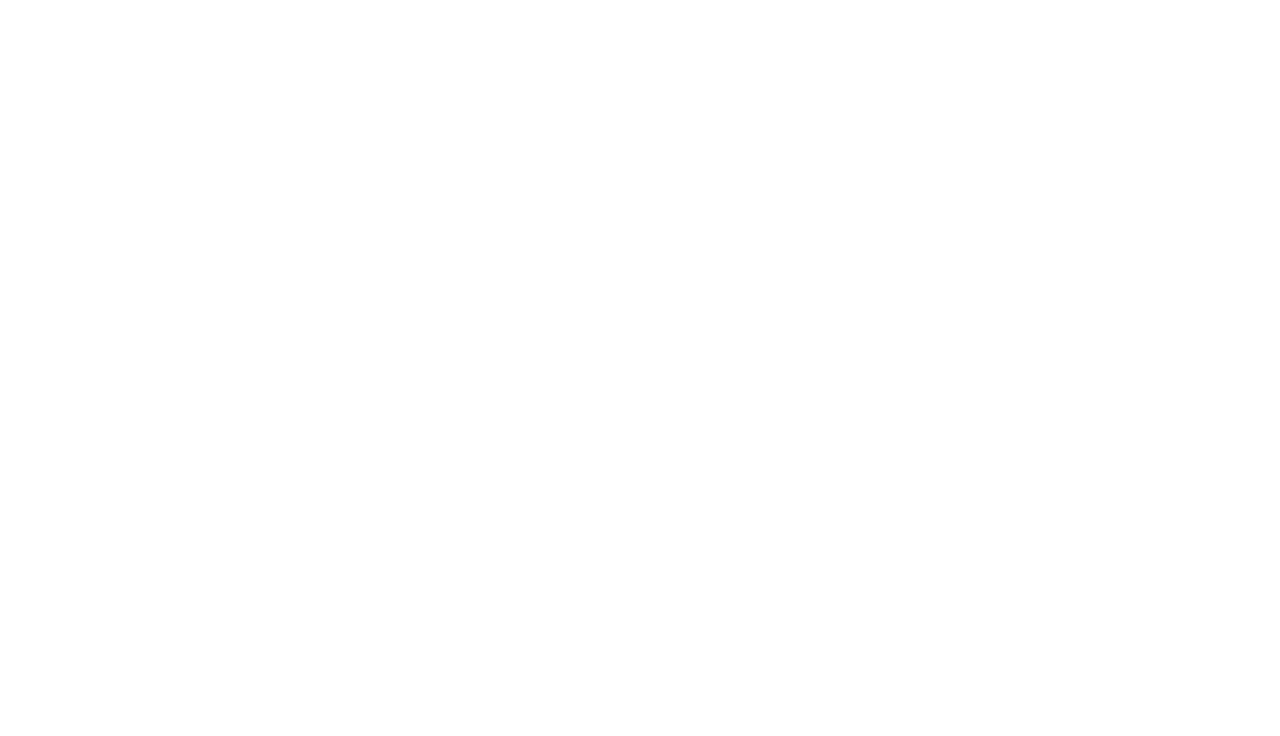
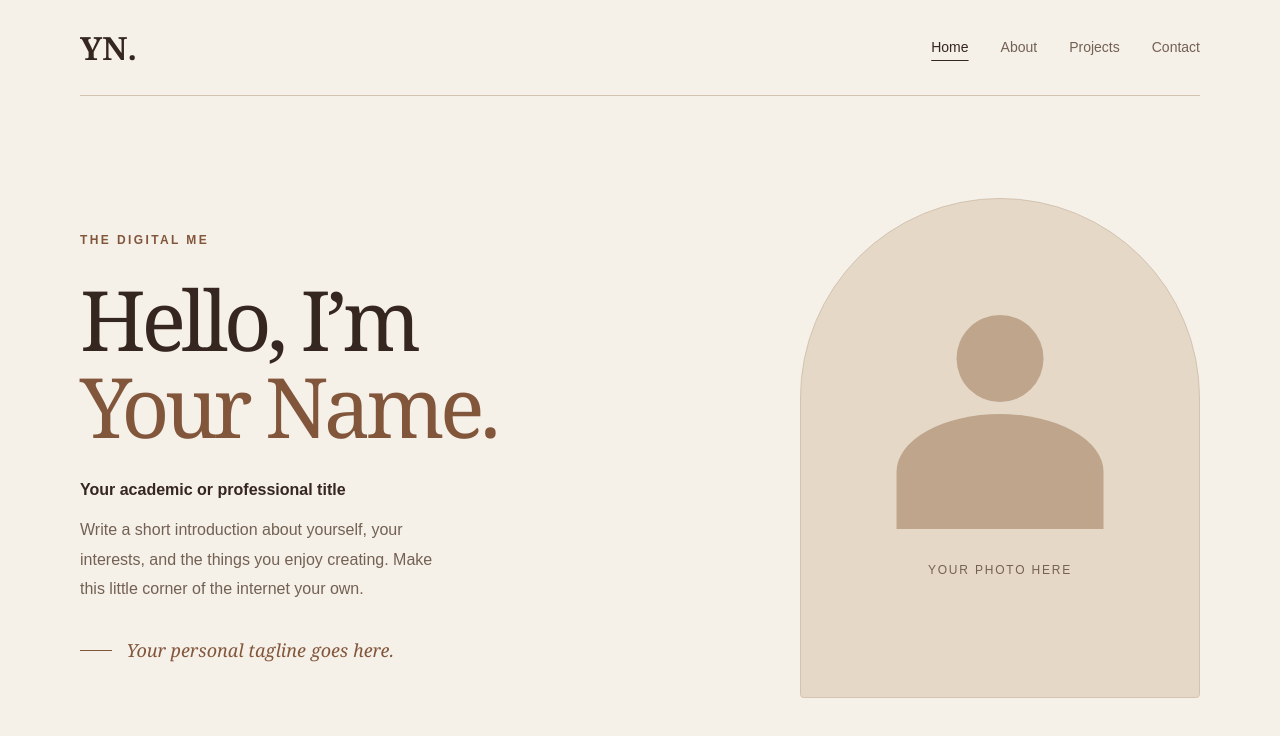
Before and after one commit to Wanplusplus/euanportfolio, a plain HTML site: page index.html in a window 1280 px wide. Drawn offline with Linux system fonts and the light colour scheme.

Commit message:
Second commit

```diff
--- a/index.html
+++ b/index.html
@@ -3,9 +3,66 @@
     <head>
     <meta charset="UTF-8">
     <meta name="viewport" content="width=device-width, initial-scale=1.0">
-    <title>Document</title>
+    <meta name="description" content="A personal portfolio introduction.">
+    <title>Your Name | Personal Portfolio</title>
+    <link rel="stylesheet" href="styles.css">
     </head>
     <body>
+    <header class="site-header container">
+        <a class="brand" href="#home" aria-label="Your Name, home">YN.</a>
 
+        <nav aria-label="Main navigation">
+        <ul class="nav-list">
+            <li>
+            <a class="nav-link" href="#home" aria-current="page">Home</a>
+            </li>
+
+
+            <li><span class="nav-link" aria-disabled="true">About</span></li>
+            <li><span class="nav-link" aria-disabled="true">Projects</span></li>
+            <li><span class="nav-link" aria-disabled="true">Contact</span></li>
+        </ul>
+        </nav>
+    </header>
+
+    <main id="home">
+        <section class="hero container" aria-labelledby="hero-title">
+        <div class="hero-content">
+            <p class="eyebrow">The Digital Me</p>
+
+            <h1 id="hero-title">
+            Hello, I’m
+            <span>Your Name.</span>
+            </h1>
+
+            <p class="hero-role">
+            Your academic or professional title
+            </p>
+
+            <p class="hero-description">
+            Write a short introduction about yourself, your interests,
+            and the things you enjoy creating. Make this little corner
+            of the internet your own.
+            </p>
+
+            <p class="hero-tagline">
+            Your personal tagline goes here.
+            </p>
+        </div>
+
+        <figure class="hero-portrait">
+
+
+            <div
+            class="photo-placeholder"
+            role="img"
+            aria-label="Placeholder for your personal photograph"
+            >
+            <span class="placeholder-person" aria-hidden="true"></span>
+            <span class="photo-label" aria-hidden="true">Your photo here</span>
+            </div>
+        </figure>
+        </section>
+    </main>
     </body>
     </html>
--- /dev/null
+++ b/styles.css
@@ -0,0 +1,268 @@
+    /* Earthy color palette */
+    :root {
+    --background: #f5f0e8;
+    --text: #35271f;
+    --muted: #736153;
+    --accent: #82563b;
+    --sand: #e6d8c7;
+    --silhouette: #bfa58c;
+    --border: #d3c3b1;
+    }
+
+    * {
+    box-sizing: border-box;
+    }
+
+    body {
+    margin: 0;
+    background: var(--background);
+    color: var(--text);
+    font-family: Arial, Helvetica, sans-serif;
+    line-height: 1.6;
+    }
+
+    .container {
+    width: min(1120px, calc(100% - 3rem));
+    margin-inline: auto;
+    }
+
+    /* Navbar */
+    .site-header {
+    min-height: 96px;
+    display: flex;
+    align-items: center;
+    justify-content: space-between;
+    gap: 1rem;
+    border-bottom: 1px solid var(--border);
+    }
+
+    .brand {
+    color: var(--text);
+    font-family: Georgia, "Times New Roman", serif;
+    font-size: 2rem;
+    font-weight: 700;
+    text-decoration: none;
+    }
+
+    .nav-list {
+    display: flex;
+    flex-wrap: wrap;
+    gap: 0.5rem 2rem;
+    margin: 0;
+    padding: 0;
+    list-style: none;
+    }
+
+    .nav-link {
+    display: inline-flex;
+    align-items: center;
+    min-height: 44px;
+    color: var(--muted);
+    font-size: 0.875rem;
+    text-decoration: none;
+    }
+
+    .nav-link[aria-current="page"] {
+    color: var(--text);
+    text-decoration: underline;
+    text-underline-offset: 8px;
+    }
+
+    a:focus-visible {
+    outline: 2px solid var(--accent);
+    outline-offset: 5px;
+    }
+
+    /* Hero */
+    .hero {
+    display: grid;
+    grid-template-columns: minmax(0, 1.2fr) minmax(0, 1fr);
+    align-items: center;
+    gap: clamp(2rem, 6vw, 6rem);
+    min-height: calc(100vh - 96px);
+    min-height: calc(100svh - 96px);
+    padding-block: 4rem;
+    }
+
+    .hero-content {
+    min-width: 0;
+    }
+
+    .eyebrow {
+    margin: 0 0 1.5rem;
+    color: var(--accent);
+    font-size: 0.75rem;
+    font-weight: 700;
+    letter-spacing: 0.2em;
+    text-transform: uppercase;
+    }
+
+    h1 {
+    margin: 0;
+    font-family: Georgia, "Times New Roman", serif;
+    font-size: clamp(3.25rem, 6.5vw, 5.75rem);
+    font-weight: 400;
+    line-height: 1.05;
+    letter-spacing: -0.055em;
+    overflow-wrap: anywhere;
+    }
+
+    h1 span {
+    display: block;
+    color: var(--accent);
+    }
+
+    .hero-role {
+    margin: 1.75rem 0 0.75rem;
+    font-size: 1rem;
+    font-weight: 600;
+    }
+
+    .hero-description {
+    max-width: 42ch;
+    margin: 0;
+    color: var(--muted);
+    font-size: 1rem;
+    line-height: 1.85;
+    }
+
+    .hero-tagline {
+    display: flex;
+    align-items: center;
+    gap: 0.9rem;
+    margin: 2rem 0 0;
+    color: var(--accent);
+    font-family: Georgia, "Times New Roman", serif;
+    font-size: 1.125rem;
+    font-style: italic;
+    }
+
+    .hero-tagline::before {
+    content: "";
+    width: 2rem;
+    height: 1px;
+    flex-shrink: 0;
+    background: var(--accent);
+    }
+
+    /* Portrait placeholder; no image download needed */
+    .hero-portrait {
+    width: min(100%, 25rem);
+    justify-self: end;
+    margin: 0;
+    }
+
+    .photo-placeholder,
+    .profile-photo {
+    display: block;
+    width: 100%;
+    aspect-ratio: 4 / 5;
+    border: 1px solid var(--border);
+    border-radius: 13rem 13rem 0.25rem 0.25rem;
+    object-fit: cover;
+    }
+
+    .photo-placeholder {
+    display: flex;
+    flex-direction: column;
+    align-items: center;
+    justify-content: center;
+    gap: 2rem;
+    overflow: hidden;
+    background: var(--sand);
+    }
+
+    .placeholder-person {
+    position: relative;
+    width: 52%;
+    height: 43%;
+    }
+
+    .placeholder-person::before,
+    .placeholder-person::after {
+    content: "";
+    position: absolute;
+    left: 50%;
+    transform: translateX(-50%);
+    background: var(--silhouette);
+    }
+
+    .placeholder-person::before {
+    top: 0;
+    width: 42%;
+    aspect-ratio: 1;
+    border-radius: 50%;
+    }
+
+    .placeholder-person::after {
+    bottom: 0;
+    width: 100%;
+    height: 54%;
+    border-radius: 50% 50% 0 0;
+    }
+
+    .photo-label {
+    color: var(--muted);
+    font-size: 0.75rem;
+    letter-spacing: 0.15em;
+    text-transform: uppercase;
+    }
+
+    /* Tablets and smaller screens */
+    @media (max-width: 800px) {
+    .hero {
+        grid-template-columns: minmax(0, 1fr);
+        min-height: auto;
+        gap: 3rem;
+        padding-block: 3.5rem;
+    }
+
+    .hero-content {
+        max-width: 36rem;
+    }
+
+    .hero-portrait {
+        width: min(100%, 23rem);
+        justify-self: center;
+    }
+    }
+
+    /* Phones */
+    @media (max-width: 480px) {
+    .container {
+        width: calc(100% - 2rem);
+    }
+
+    .site-header {
+        flex-direction: column;
+        align-items: flex-start;
+        gap: 0.25rem;
+        padding-block: 0.75rem;
+    }
+
+    nav {
+        width: 100%;
+    }
+
+    .nav-list {
+        justify-content: space-between;
+        gap: 0.25rem 1rem;
+    }
+
+    .hero {
+        padding-block: 2.75rem;
+        gap: 2.5rem;
+    }
+
+    h1 {
+        font-size: clamp(2.75rem, 12vw, 3.5rem);
+    }
+
+    .hero-role {
+        margin-top: 1.25rem;
+    }
+
+    .hero-tagline {
+        font-size: 1rem;
+    }
+    }
```
Also changed, not shown: style.css (deleted). Lines whose indentation alone changed are shown as unchanged.
